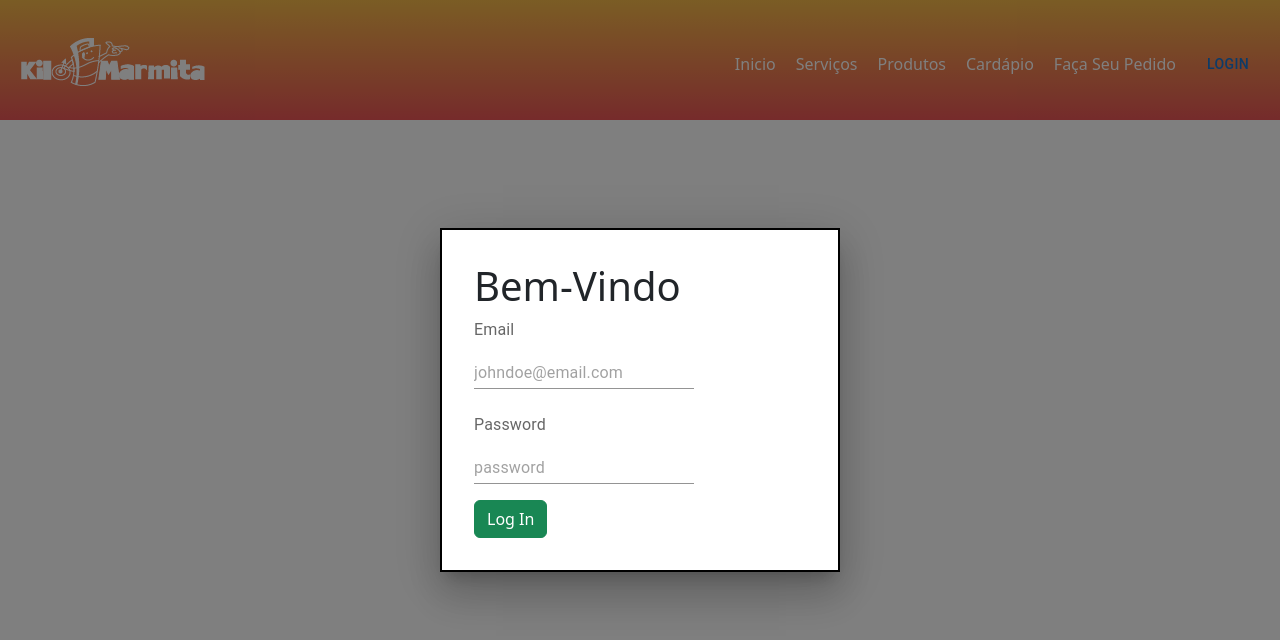
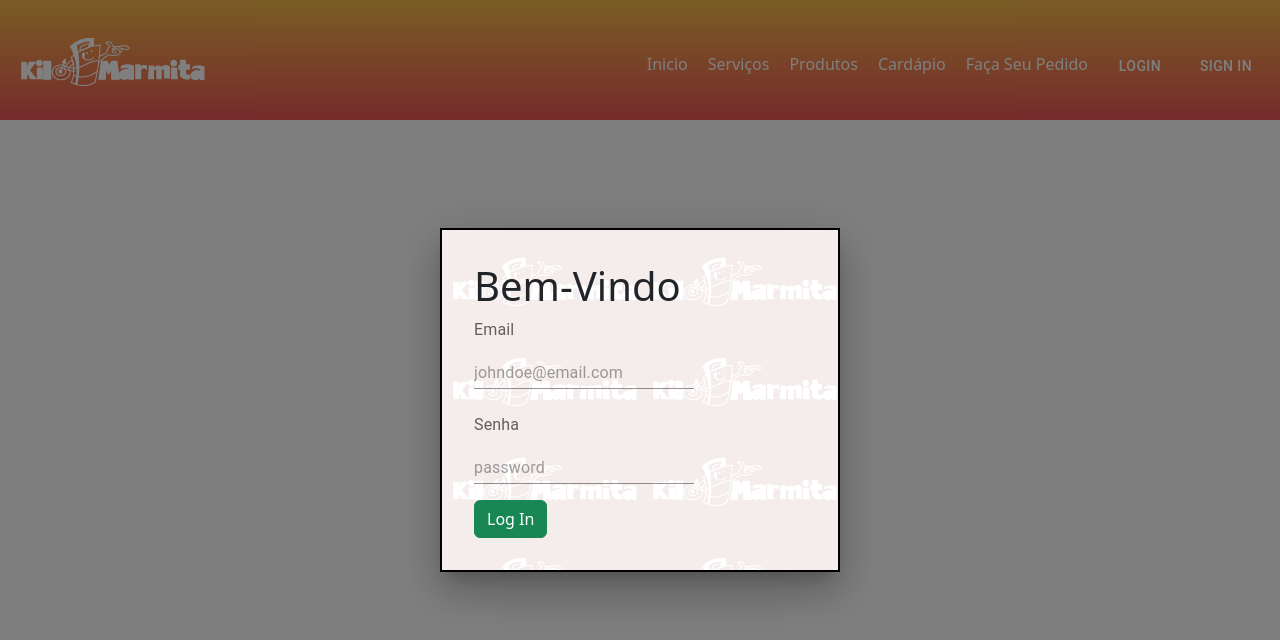
Before and after one commit to Alyssandro1771415/front_KiloMarmita, a React (Create React App) app in the folder kilo_marmita/: page / in a window 1280 px wide. Both pictures are taken after a click on the button "LOGIN". Shown: the top 640 px of the page. Built offline with nearby package versions, Linux system fonts and the light colour scheme.

Commit message:
24/07
Updating the style of some components.

```diff
--- a/kilo_marmita/package.json
+++ b/kilo_marmita/package.json
@@ -11,7 +11,7 @@
     "@testing-library/user-event": "^13.5.0",
     "react": "^18.2.0",
     "react-dom": "^18.2.0",
-    "react-scripts": "5.0.1",
+    "react-scripts": "^5.0.1",
     "web-vitals": "^2.1.4"
   },
   "scripts": {
--- a/kilo_marmita/src/Componentes/Modal/modal.css
+++ b/kilo_marmita/src/Componentes/Modal/modal.css
@@ -49,3 +49,9 @@ a{
     text-decoration: none;
     color: white;
 }
+
+.ModalBox{
+
+    background-image: url("../icons/logo.png");
+    background-size: auto;
+}
--- a/kilo_marmita/src/Componentes/Modal/modal.js
+++ b/kilo_marmita/src/Componentes/Modal/modal.js
@@ -3,9 +3,9 @@ import Box from '@mui/material/Box';
 import Button from '@mui/material/Button';
 import Typography from '@mui/material/Typography';
 import Modal from '@mui/material/Modal';
-import { FormControl } from '@mui/material';
+import { FormControl, colors } from '@mui/material';
 import { FormLabel } from '@mui/material';
-import {Input} from '@mui/material';
+import { Input } from '@mui/material';
 import 'bootstrap/dist/css/bootstrap.min.css';
 import "./modal.css";
 
@@ -15,27 +15,34 @@ const style = {
   left: '50%',
   transform: 'translate(-50%, -50%)',
   width: 400,
-  bgcolor: 'background.paper',
+  bgcolor: '#f5ecec',
   border: '2px solid #000',
   boxShadow: 24,
   p: 4,
 };
 
-export default function BasicModal() {
+const styleButton = {
+  color: "white",
+  lineHeight: "0px",
+}
+
+export default function BasicModal(props) {
   const [open, setOpen] = React.useState(false);
   const handleOpen = () => setOpen(true);
   const handleClose = () => setOpen(false);
 
+  if (props.opt == "logIn") {
+
     return (
       <div>
-      <Button variant="text" onClick={handleOpen}>Login</Button>
+        <Button variant="text" sx={styleButton} onClick={handleOpen}>Login</Button>
         <Modal
           open={open}
           onClose={handleClose}
           aria-labelledby="modal-modal-title"
           aria-describedby="modal-modal-description"
         >
-        <Box sx={style}>
+          <Box sx={style} className="ModalBox">
 
             <h1>Bem-Vindo</h1>
 
@@ -48,7 +55,7 @@ export default function BasicModal() {
               />
             </FormControl>
             <FormControl>
-            <FormLabel className='mt-4'>Password</FormLabel>
+              <FormLabel className='mt-4'>Senha</FormLabel>
               <Input
                 name="password"
                 type="password"
@@ -63,3 +70,52 @@ export default function BasicModal() {
       </div>
     );
   }
+
+  else if (props.opt == "signIn") {
+    return (
+      <div>
+        <Button variant="text" sx={styleButton} onClick={handleOpen}>Sign In</Button>
+        <Modal
+          open={open}
+          onClose={handleClose}
+          aria-labelledby="modal-modal-title"
+          aria-describedby="modal-modal-description"
+        >
+          <Box sx={style} className="ModalBox">
+
+            <h1>Cadastre-se</h1>
+
+            <FormControl>
+              <FormLabel>Email</FormLabel>
+              <Input
+                name="email"
+                type="email"
+                placeholder="johndoe@email.com"
+              />
+            </FormControl>
+            <FormControl>
+              <FormLabel className='mt-4'>Senha</FormLabel>
+              <Input
+                name="password"
+                type="password"
+                placeholder="password"
+              />
+            </FormControl>
+            <FormControl>
+              <FormLabel className='mt-4'>Confirmar Senha</FormLabel>
+              <Input
+                name="password"
+                type="password"
+                placeholder="password"
+              />
+            </FormControl>
+
+            <button className='btn btn-primary d-flex mt-3'>Sing In</button>
+
+          </Box>
+        </Modal>
+      </div>
+    )
+  }
+
+}
--- a/kilo_marmita/src/Componentes/menu/menu.js
+++ b/kilo_marmita/src/Componentes/menu/menu.js
@@ -14,7 +14,8 @@ function Menu(props) {
     return (
         <ul className="menu mt-4">
             {listLinks}
-            <li><BasicModal></BasicModal></li>
+            <li><BasicModal opt="logIn"></BasicModal></li>
+            <li><BasicModal opt="signIn"></BasicModal></li>
         </ul>
     );
 
```
Also changed, not shown: kilo_marmita/src/Componentes/Carousel/Carousel.js (added, +37 -0 lines), 1 other file (tests, documents, lock files or other folders). Lines whose indentation alone changed are shown as unchanged.
